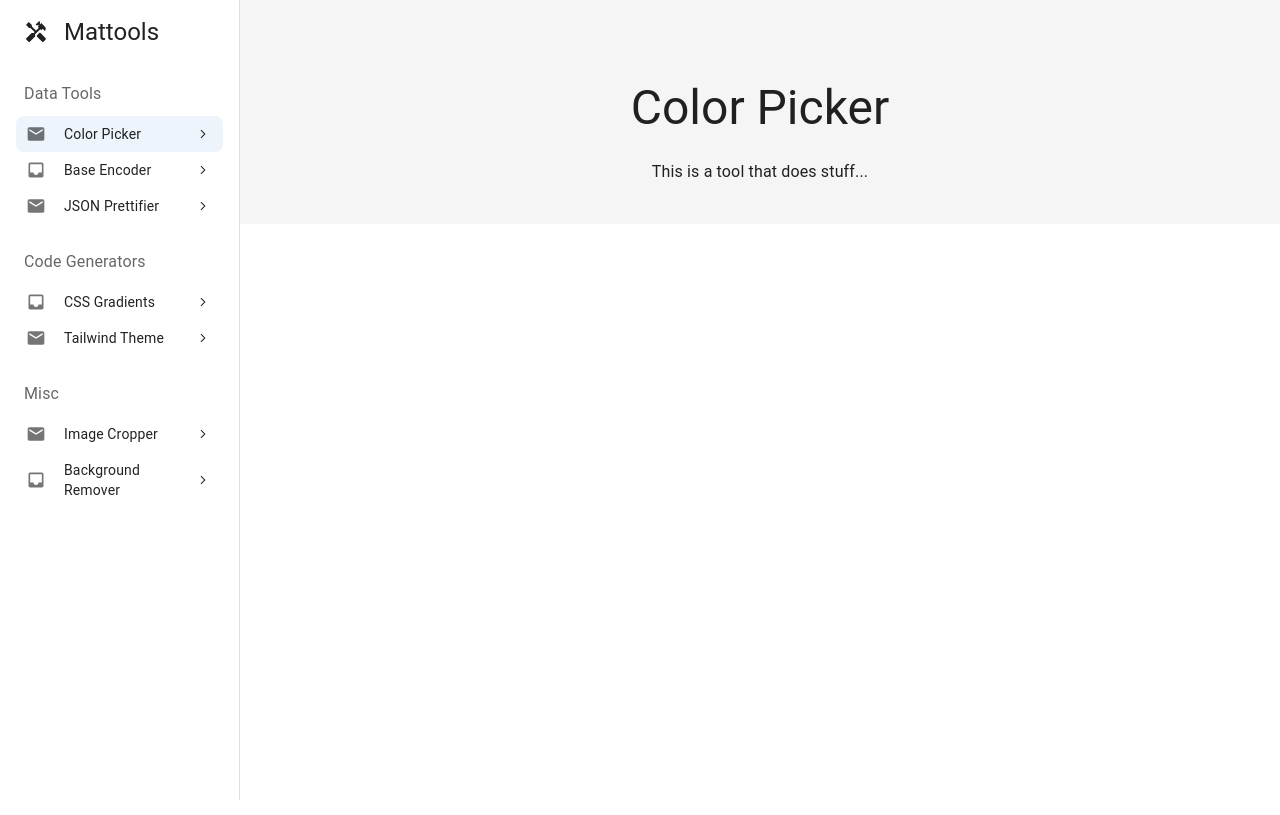
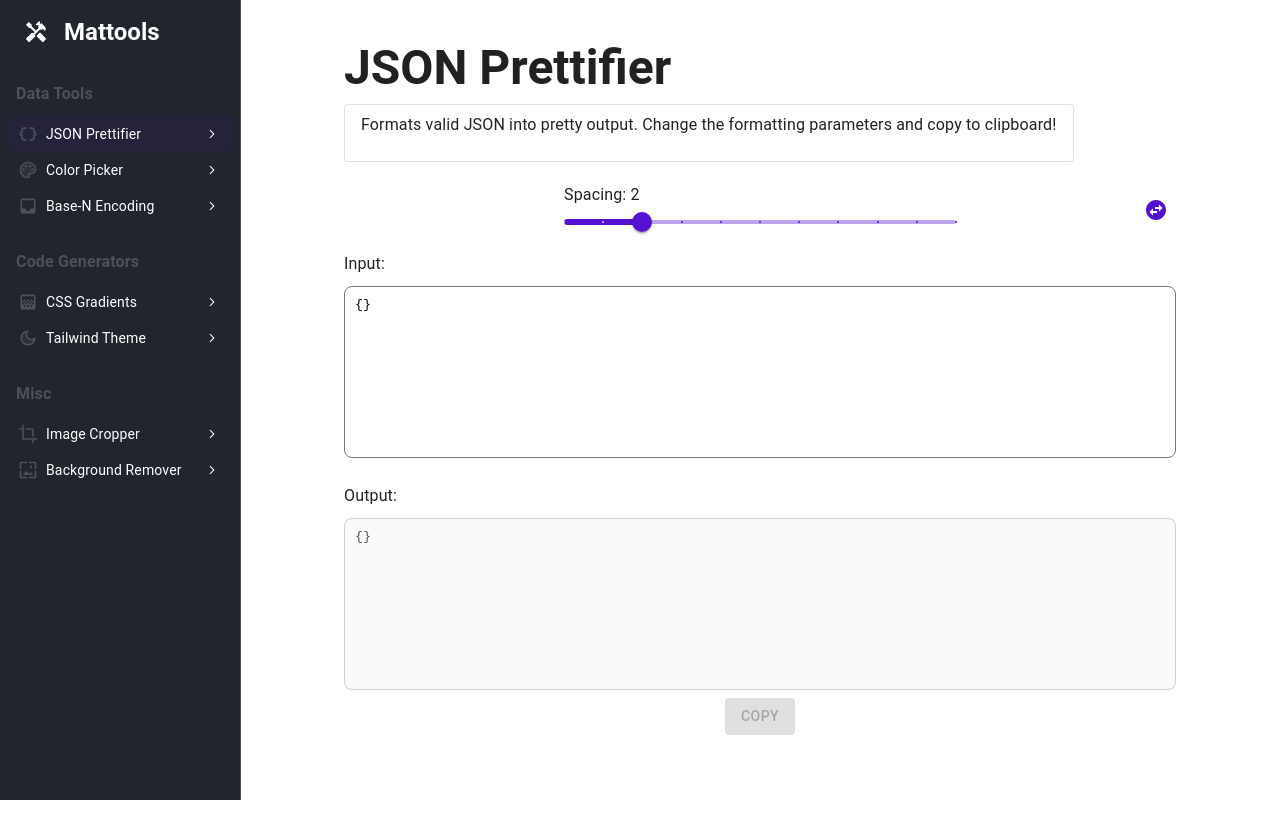
Before and after one commit to proctorinc/WebTools, a React (Vite) app: page / in a window 1280 px wide. Built offline with nearby package versions, Linux system fonts and the light colour scheme.

Commit message:
Added tools to App.tsx with useTools hook to get all tools

```diff
--- a/src/App.tsx
+++ b/src/App.tsx
@@ -1,166 +1,26 @@
-import { ArrowForwardIos, Handyman, Inbox, Mail } from "@mui/icons-material";
-import {
-  AppBar,
-  Box,
-  CssBaseline,
-  Drawer,
-  List,
-  ListItem,
-  ListItemButton,
-  ListItemIcon,
-  ListItemText,
-  ListSubheader,
-  SvgIconProps,
-  Toolbar,
-  Typography,
-} from "@mui/material";
-import { useState } from "react";
-
-const drawerWidth = 240;
-
-const CATEGORIES = [
-  {
-    title: "Data Tools",
-    tools: [
-      {
-        title: "Color Picker",
-        icon: <Mail sx={{ height: 20 }} />,
-        content: <div>Color Picker</div>,
-      },
-      {
-        title: "Base Encoder",
-        icon: <Inbox sx={{ height: 20 }} />,
-        content: <div>Base Encoder</div>,
-      },
-      {
-        title: "JSON Prettifier",
-        icon: <Mail sx={{ height: 20 }} />,
-        content: <div>JSON Prettifier</div>,
-      },
-    ],
-  },
-  {
-    title: "Code Generators",
-    tools: [
-      {
-        title: "CSS Gradients",
-        icon: <Inbox sx={{ height: 20 }} />,
-        content: <div>CSS Gradients</div>,
-      },
-      {
-        title: "Tailwind Theme",
-        icon: <Mail sx={{ height: 20 }} />,
-        content: <div>Tailwind Theme</div>,
-      },
-    ],
-  },
-  {
-    title: "Misc",
-    tools: [
-      {
-        title: "Image Cropper",
-        icon: <Mail sx={{ height: 20 }} />,
-        content: <div>Image Cropper</div>,
-      },
-      {
-        title: "Background Remover",
-        icon: <Inbox sx={{ height: 20 }} />,
-        content: <div>Background Remover</div>,
-      },
-    ],
-  },
-];
-
-type Tool = {
-  title: string;
-  icon: React.ReactElement<SvgIconProps>;
-  content: JSX.Element;
-};
+import { AppLayout } from "./components/App/AppLayout";
+import { createTheme, ThemeProvider } from "@mui/material";
+import { BrowserRouter, Route, Routes } from "react-router-dom";
 
 function App() {
-  const [selected, setSelected] = useState(CATEGORIES[0].tools[0]);
-
-  const handleClick = (tool: Tool) => {
-    setSelected(tool);
-  };
-
+  const theme = createTheme({
+    palette: {
+      primary: {
+        main: "#5411d1",
+      },
+      secondary: {
+        main: "#20252e",
+      },
+    },
+  });
   return (
-    <Box sx={{ display: "flex" }}>
-      <CssBaseline />
-      <AppBar
-        position="fixed"
-        color="default"
-        sx={{
-          width: `calc(100% - ${drawerWidth}px)`,
-          ml: `${drawerWidth}px`,
-          boxShadow: "none",
-          borderBottom: "1px solid inherit",
-        }}
-      >
-        <Toolbar
-          disableGutters
-          sx={{
-            display: "flex",
-            flexDirection: "column",
-            gap: 3,
-            pt: 10,
-            pb: 3,
-            px: 0,
-          }}
-        >
-          <Typography variant="h3">{selected.title}</Typography>
-          <Typography paragraph>This is a tool that does stuff...</Typography>
-        </Toolbar>
-      </AppBar>
-      <Drawer
-        sx={{
-          width: drawerWidth,
-          flexShrink: 0,
-          "& .MuiDrawer-paper": {
-            width: drawerWidth,
-            boxSizing: "border-box",
-          },
-        }}
-        variant="permanent"
-        anchor="left"
-      >
-        <Toolbar>
-          <Handyman />
-          <Typography variant="h5" padding={2}>
-            Mattools
-          </Typography>
-        </Toolbar>
-        {CATEGORIES.map((category) => (
-          <List key={category.title} dense disablePadding>
-            <List sx={{ p: 1 }} dense>
-              <ListSubheader>
-                <Typography variant="subtitle1" sx={{ py: 1 }}>
-                  {category.title}
-                </Typography>
-              </ListSubheader>
-              {category.tools.map((tool) => (
-                <ListItem key={tool.title} sx={{ px: 1 }} disablePadding>
-                  <ListItemButton
-                    sx={{ borderRadius: 2, px: 1 }}
-                    selected={tool.title === selected.title}
-                    onClick={() => handleClick(tool)}
-                  >
-                    <ListItemIcon sx={{ minWidth: 40 }}>
-                      {tool.icon}
-                    </ListItemIcon>
-                    <ListItemText primary={tool.title} />
-                    <ArrowForwardIos sx={{ height: 10 }} />
-                  </ListItemButton>
-                </ListItem>
-              ))}
-            </List>
-          </List>
-        ))}
-      </Drawer>
-      <Box component="main" sx={{ flexGrow: 1, p: 3 }}>
-        {selected.content}
-      </Box>
-    </Box>
+    <ThemeProvider theme={theme}>
+      <BrowserRouter>
+        <Routes>
+          <Route path="/" element={<AppLayout />} />
+        </Routes>
+      </BrowserRouter>
+    </ThemeProvider>
   );
 }
 
--- /dev/null
+++ b/src/hooks/useTools.tsx
@@ -0,0 +1,92 @@
+import {
+  CropTwoTone,
+  DarkModeTwoTone,
+  DataObjectTwoTone,
+  GradientTwoTone,
+  Inbox,
+  PaletteTwoTone,
+  WallpaperTwoTone,
+} from "@mui/icons-material";
+import { BaseEncoder, ColorPicker, PrettyJson } from "../features/data";
+
+type useToolsProps = {
+  urlParameter: string | undefined;
+};
+
+export const useTools = (props: useToolsProps) => {
+  const { urlParameter } = props;
+
+  const CATEGORIES = [
+    {
+      title: "Data Tools",
+      tools: [
+        {
+          title: "JSON Prettifier",
+          url: "json-prettifier",
+          description:
+            "Formats valid JSON into pretty output. Change the formatting parameters and copy to clipboard!",
+          icon: <DataObjectTwoTone sx={{ height: 20 }} />,
+          content: <PrettyJson />,
+        },
+        {
+          title: "Color Picker",
+          url: "color-picker",
+          description:
+            "Select, customize, and tweak colors in Hex, RGB, HSL, and HSV formats",
+          icon: <PaletteTwoTone sx={{ height: 20 }} />,
+          content: <ColorPicker />,
+        },
+        {
+          title: "Base-N Encoding",
+          url: "base-encoding",
+          description: "",
+          icon: <Inbox sx={{ height: 20 }} />,
+          content: <BaseEncoder />,
+        },
+      ],
+    },
+    {
+      title: "Code Generators",
+      tools: [
+        {
+          title: "CSS Gradients",
+          url: "css-gradients",
+          description: "",
+          icon: <GradientTwoTone sx={{ height: 20 }} />,
+          content: <div>CSS Gradients</div>,
+        },
+        {
+          title: "Tailwind Theme",
+          url: "tailwind-theme",
+          description: "",
+          icon: <DarkModeTwoTone sx={{ height: 20 }} />,
+          content: <div>Tailwind Theme</div>,
+        },
+      ],
+    },
+    {
+      title: "Misc",
+      tools: [
+        {
+          title: "Image Cropper",
+          url: "image-cropper",
+          description: "",
+          icon: <CropTwoTone sx={{ height: 20 }} />,
+          content: <div>Image Cropper</div>,
+        },
+        {
+          title: "Background Remover",
+          url: "background-remover",
+          description: "",
+          icon: <WallpaperTwoTone sx={{ height: 20 }} />,
+          content: <div>Background Remover</div>,
+        },
+      ],
+    },
+  ];
+
+  return {
+    tools: CATEGORIES,
+    firstTool: CATEGORIES[0].tools[0],
+  };
+};
```
